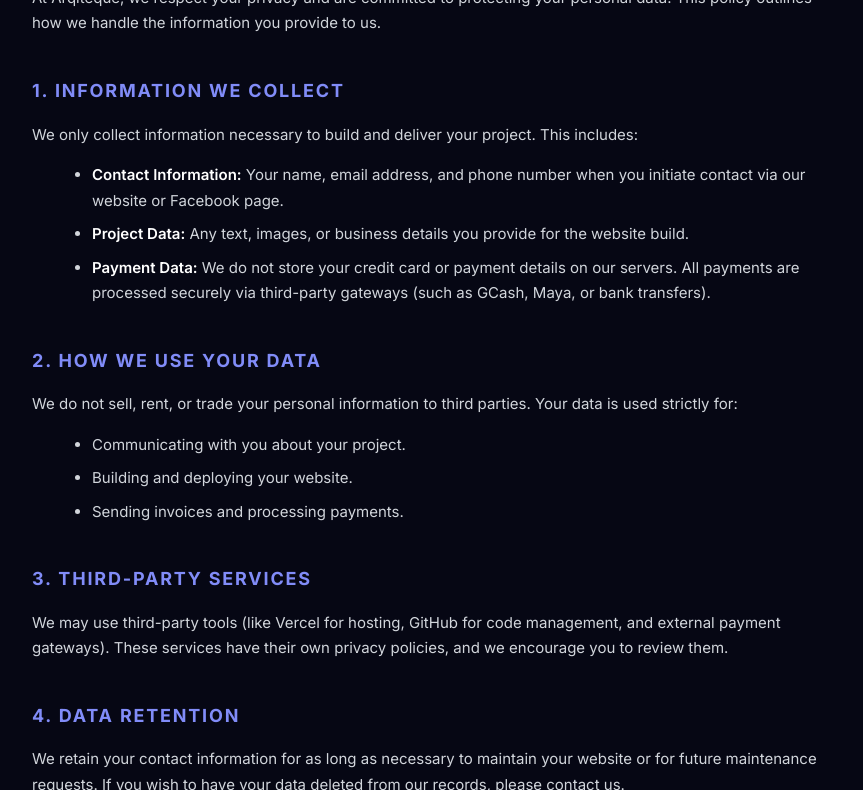
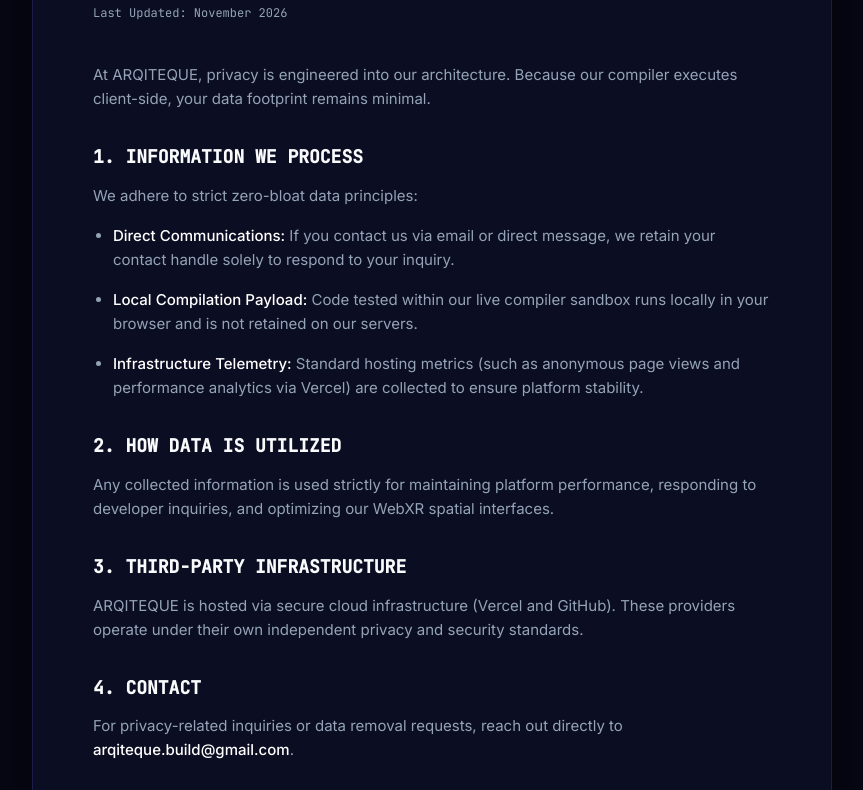
Before and after one commit to arqitequebuild/arqiteque, a plain HTML site: page privacy.html in a window 1280 px wide. Shown: the part 221-1011 px from the top of the page, without its empty margins (208-1071 px from the left). Drawn offline with Linux system fonts and the light colour scheme.

Commit message:
Revise privacy policy and enhance HTML structure
Updated the privacy policy to reflect new data handling practices and design improvements.

```diff
--- a/privacy.html
+++ b/privacy.html
@@ -3,48 +3,59 @@
 <head>
   <meta charset="UTF-8">
   <meta name="viewport" content="width=device-width, initial-scale=1.0">
-  <title>Privacy Policy | ARQITEQUE</title>
+  <title>ARQITEQUE | Privacy Policy</title>
   <link rel="icon" type="image/png" href="https://res.cloudinary.com/noykxs5v/image/upload/v1794643418/Neon_Cyberpunk_A_Emblem-removebg-preview_whjq3c.png">
-  <link href="https://fonts.googleapis.com/css2?family=Inter:wght@400;500;600;700&display=swap" rel="stylesheet">
+  <link rel="preconnect" href="https://fonts.googleapis.com">
+  <link rel="preconnect" href="https://fonts.gstatic.com" crossorigin>
+  <link href="https://fonts.googleapis.com/css2?family=Inter:wght@400;500;600;700&family=JetBrains+Mono:wght@400;500&display=swap" rel="stylesheet">
   <style>
-    body { background-color: #060714; color: #d1d5db; font-family: 'Inter', sans-serif; line-height: 1.7; padding: 80px 24px; max-width: 800px; margin: 0 auto; }
-    h1 { color: #ffffff; font-size: 32px; margin-bottom: 10px; letter-spacing: -0.02em; }
-    h2 { color: #818cf8; font-size: 18px; margin-top: 40px; margin-bottom: 15px; text-transform: uppercase; letter-spacing: 0.1em; }
-    p, ul { margin-bottom: 15px; font-size: 15px; }
-    li { margin-bottom: 8px; margin-left: 20px; }
-    strong { color: #ffffff; font-weight: 600; }
-    .back-btn { display: inline-block; margin-top: 50px; padding: 12px 24px; background: linear-gradient(135deg, #3b4cca 0%, #6d28d9 100%); color: white; text-decoration: none; border-radius: 999px; font-weight: 500; transition: opacity 0.3s ease; }
-    .back-btn:hover { opacity: 0.8; }
+    :root {
+      --bg: #060714;
+      --surface: #0b0e22;
+      --border: rgba(99, 102, 241, 0.18);
+      --text: #ffffff;
+      --muted: #94a3b8;
+      --accent: #6d28d9;
+      --cyan: #38bdf8;
+    }
+    * { margin: 0; padding: 0; box-sizing: border-box; }
+    body { background-color: var(--bg); color: var(--text); font-family: 'Inter', sans-serif; line-height: 1.6; padding: 40px 20px; }
+    .container { max-width: 800px; margin: 0 auto; background: var(--surface); border: 1px solid var(--border); border-radius: 16px; padding: 60px; box-shadow: 0 20px 50px rgba(0,0,0,0.6); }
+    .back-link { display: inline-flex; color: var(--cyan); text-decoration: none; font-size: 14px; font-family: 'JetBrains Mono', monospace; margin-bottom: 30px; }
+    .back-link:hover { text-decoration: underline; }
+    h1 { font-size: 36px; font-weight: 700; margin-bottom: 12px; letter-spacing: -0.02em; }
+    .update-date { font-family: 'JetBrains Mono', monospace; font-size: 12px; color: var(--muted); margin-bottom: 40px; }
+    h2 { font-size: 18px; font-weight: 600; color: #f8fafc; margin-top: 32px; margin-bottom: 12px; font-family: 'JetBrains Mono', monospace; }
+    p, li { font-size: 15px; color: var(--muted); margin-bottom: 16px; }
+    ul { padding-left: 20px; margin-bottom: 16px; }
+    strong { color: var(--text); font-weight: 500; }
+    @media (max-width: 768px) { .container { padding: 30px 20px; } }
   </style>
 </head>
 <body>
-  <h1>Privacy Policy</h1>
-  <p style="color: #94a3b8; font-size: 13px;">Last Updated: November 2026</p>
+  <div class="container">
+    <a href="/" class="back-link">← Return to ARQITEQUE Engine</a>
+    <h1>Privacy Policy</h1>
+    <div class="update-date">Last Updated: November 2026</div>
 
-  <p>At Arqiteque, we respect your privacy and are committed to protecting your personal data. This policy outlines how we handle the information you provide to us.</p>
+    <p>At ARQITEQUE, privacy is engineered into our architecture. Because our compiler executes client-side, your data footprint remains minimal.</p>
 
-  <h2>1. Information We Collect</h2>
-  <p>We only collect information necessary to build and deliver your project. This includes:</p>
-  <ul>
-    <li><strong>Contact Information:</strong> Your name, email address, and phone number when you initiate contact via our website or Facebook page.</li>
-    <li><strong>Project Data:</strong> Any text, images, or business details you provide for the website build.</li>
-    <li><strong>Payment Data:</strong> We do not store your credit card or payment details on our servers. All payments are processed securely via third-party gateways (such as GCash, Maya, or bank transfers).</li>
-  </ul>
+    <h2>1. INFORMATION WE PROCESS</h2>
+    <p>We adhere to strict zero-bloat data principles:</p>
+    <ul>
+      <li><strong>Direct Communications:</strong> If you contact us via email or direct message, we retain your contact handle solely to respond to your inquiry.</li>
+      <li><strong>Local Compilation Payload:</strong> Code tested within our live compiler sandbox runs locally in your browser and is not retained on our servers.</li>
+      <li><strong>Infrastructure Telemetry:</strong> Standard hosting metrics (such as anonymous page views and performance analytics via Vercel) are collected to ensure platform stability.</li>
+    </ul>
 
-  <h2>2. How We Use Your Data</h2>
-  <p>We do not sell, rent, or trade your personal information to third parties. Your data is used strictly for:</p>
-  <ul>
-    <li>Communicating with you about your project.</li>
-    <li>Building and deploying your website.</li>
-    <li>Sending invoices and processing payments.</li>
-  </ul>
+    <h2>2. HOW DATA IS UTILIZED</h2>
+    <p>Any collected information is used strictly for maintaining platform performance, responding to developer inquiries, and optimizing our WebXR spatial interfaces.</p>
 
-  <h2>3. Third-Party Services</h2>
-  <p>We may use third-party tools (like Vercel for hosting, GitHub for code management, and external payment gateways). These services have their own privacy policies, and we encourage you to review them.</p>
+    <h2>3. THIRD-PARTY INFRASTRUCTURE</h2>
+    <p>ARQITEQUE is hosted via secure cloud infrastructure (Vercel and GitHub). These providers operate under their own independent privacy and security standards.</p>
 
-  <h2>4. Data Retention</h2>
-  <p>We retain your contact information for as long as necessary to maintain your website or for future maintenance requests. If you wish to have your data deleted from our records, please contact us.</p>
-
-  <a href="/" class="back-btn">← Back to Hub</a>
+    <h2>4. CONTACT</h2>
+    <p>For privacy-related inquiries or data removal requests, reach out directly to <strong>arqiteque.build@gmail.com</strong>.</p>
+  </div>
 </body>
 </html>
```
